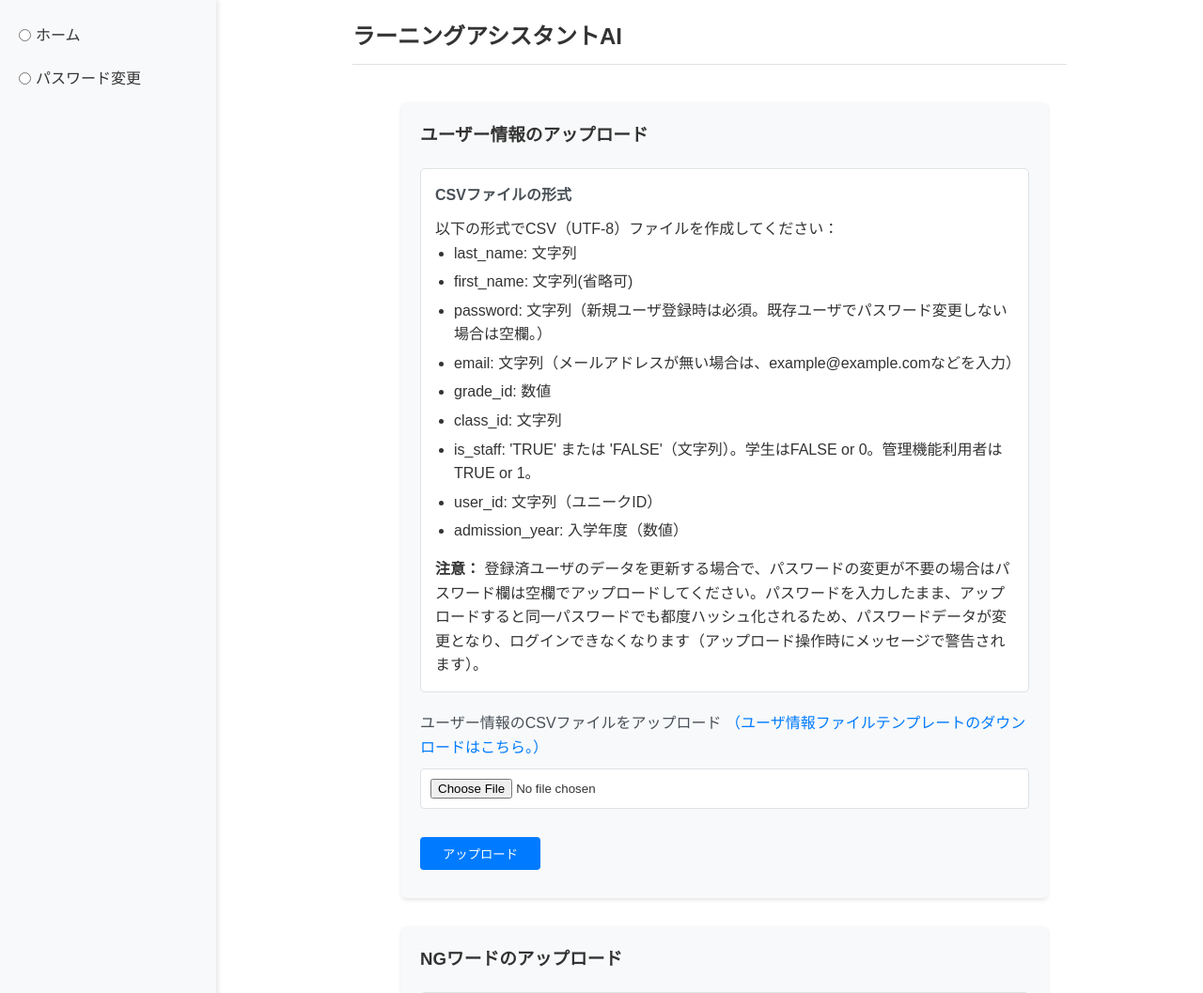
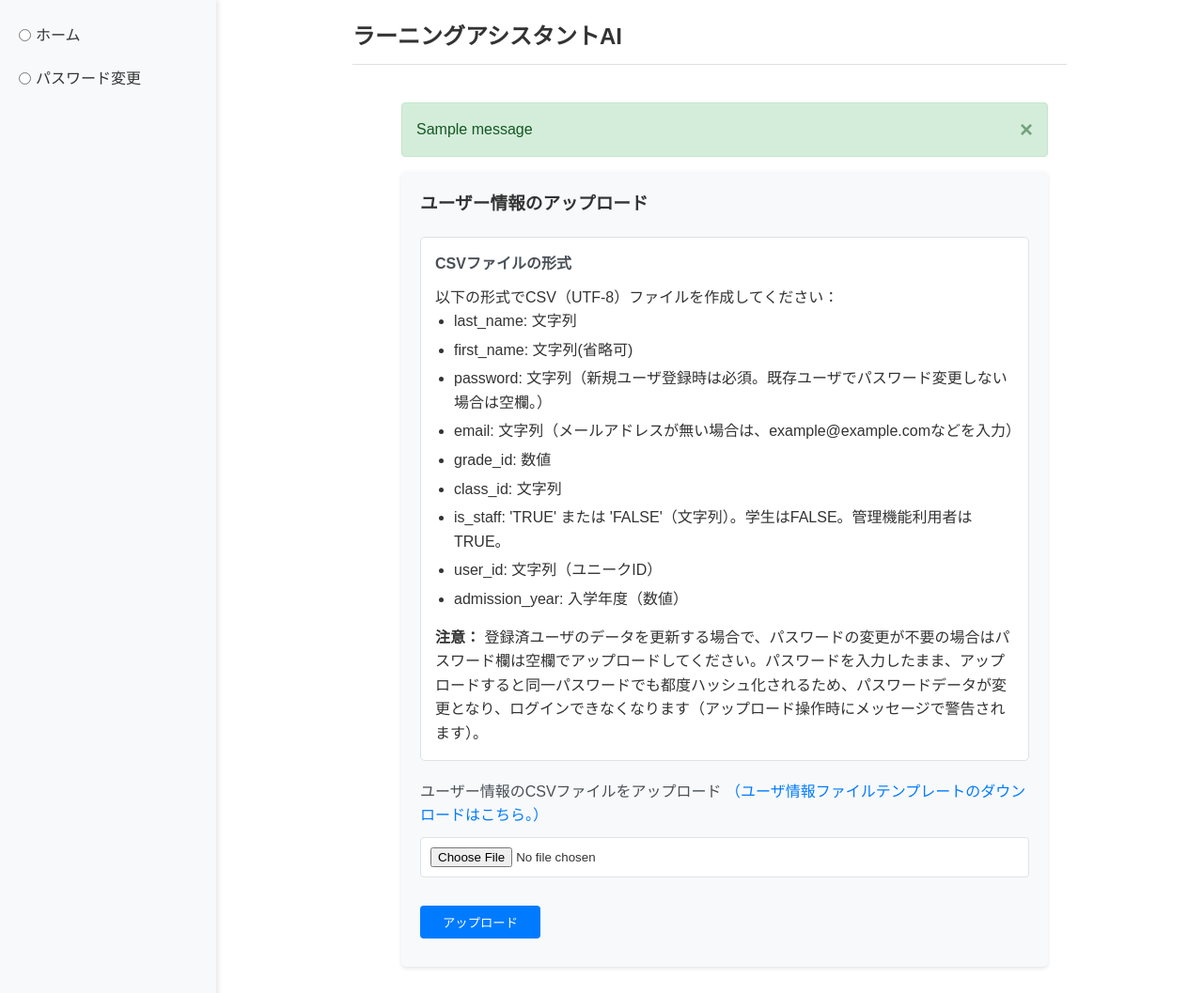
Before and after one commit to 59er/studysync, a Python web app: template templates/register.html in a window 1280 px wide. Shown: the top 1057 px of the page at 94% size. Run offline with Jinja, Linux system fonts and the light colour scheme; the template is opened without the code that fills it, so the values that code supplies are empty, except form fields; one stand-in notice (Sample message) is shown; form fields are guessed from the names that the template uses.

Commit message:
Update register.html

```diff
--- a/templates/register.html
+++ b/templates/register.html
@@ -77,10 +77,13 @@
     }
 
     .alert {
-        padding: 12px;
-        margin-bottom: 20px;
+        padding: 15px;
+        margin-bottom: 15px;
         border: 1px solid transparent;
         border-radius: 4px;
+        display: flex;
+        justify-content: space-between;
+        align-items: center;
     }
 
     .alert-success {
@@ -93,6 +96,23 @@
         color: #721c24;
         background-color: #f8d7da;
         border-color: #f5c6cb;
+    }
+
+    .alert-close {
+        background: none;
+        border: none;
+        float: right;
+        font-size: 1.5em;
+        font-weight: bold;
+        line-height: 1;
+        color: inherit;
+        opacity: .5;
+        padding: 0 0 0 15px;
+        cursor: pointer;
+    }
+
+    .alert-close:hover {
+        opacity: .75;
     }
 
     a {
@@ -110,20 +130,19 @@
 
 {% block content %}
 <div class="container upload-container">
-    <!-- フラッシュメッセージを最初に表示
-    <div class="flash-message-container">
+    <!-- フラッシュメッセージ表示部分 -->
+    <div class="flash-messages">
         {% with messages = get_flashed_messages(with_categories=true) %}
             {% if messages %}
-            <div class="alert-container">
                 {% for category, message in messages %}
-                <div class="alert alert-{{ category }}" role="alert">
+                    <div class="alert alert-{{ category }} alert-dismissible">
                         {{ message }}
+                        <button type="button" class="alert-close" onclick="this.parentElement.style.display='none'">&times;</button>
                     </div>
                 {% endfor %}
-            </div>
             {% endif %}
         {% endwith %}
-    </div> -->
+    </div>
 
     <!-- ユーザー情報アップロードセクション -->
     <div class="upload-section">
@@ -138,7 +157,7 @@
                 <li>email: 文字列（メールアドレスが無い場合は、example@example.comなどを入力）</li>
                 <li>grade_id: 数値</li>
                 <li>class_id: 文字列</li>
-                <li>is_staff: 'TRUE' または 'FALSE'（文字列）。学生はFALSE or 0。管理機能利用者はTRUE or 1。</li>
+                <li>is_staff: 'TRUE' または 'FALSE'（文字列）。学生はFALSE。管理機能利用者はTRUE。</li>
                 <li>user_id: 文字列（ユニークID）</li>
                 <li>admission_year: 入学年度（数値）</li>
             </ul>
```
Lines whose indentation alone changed are shown as unchanged.
